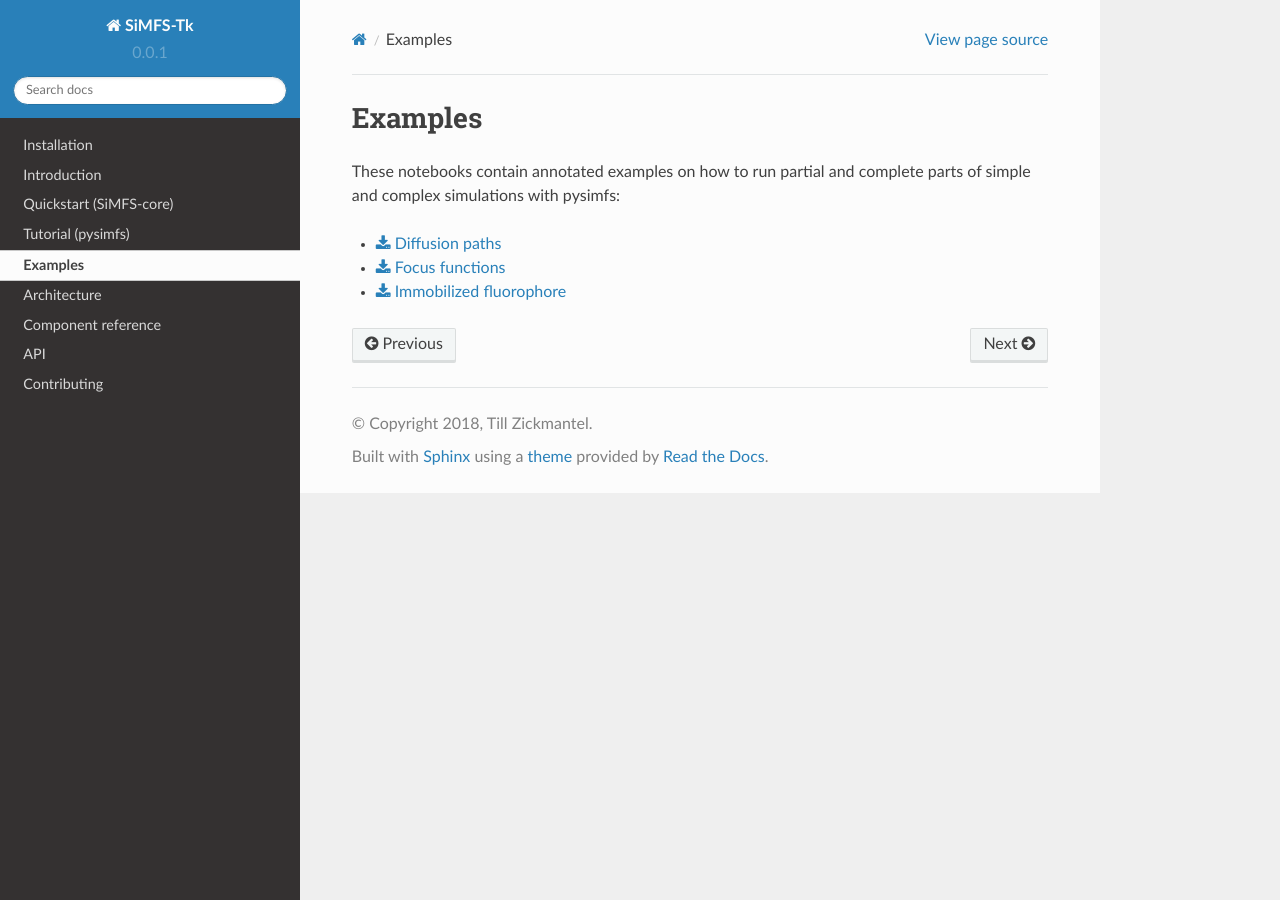
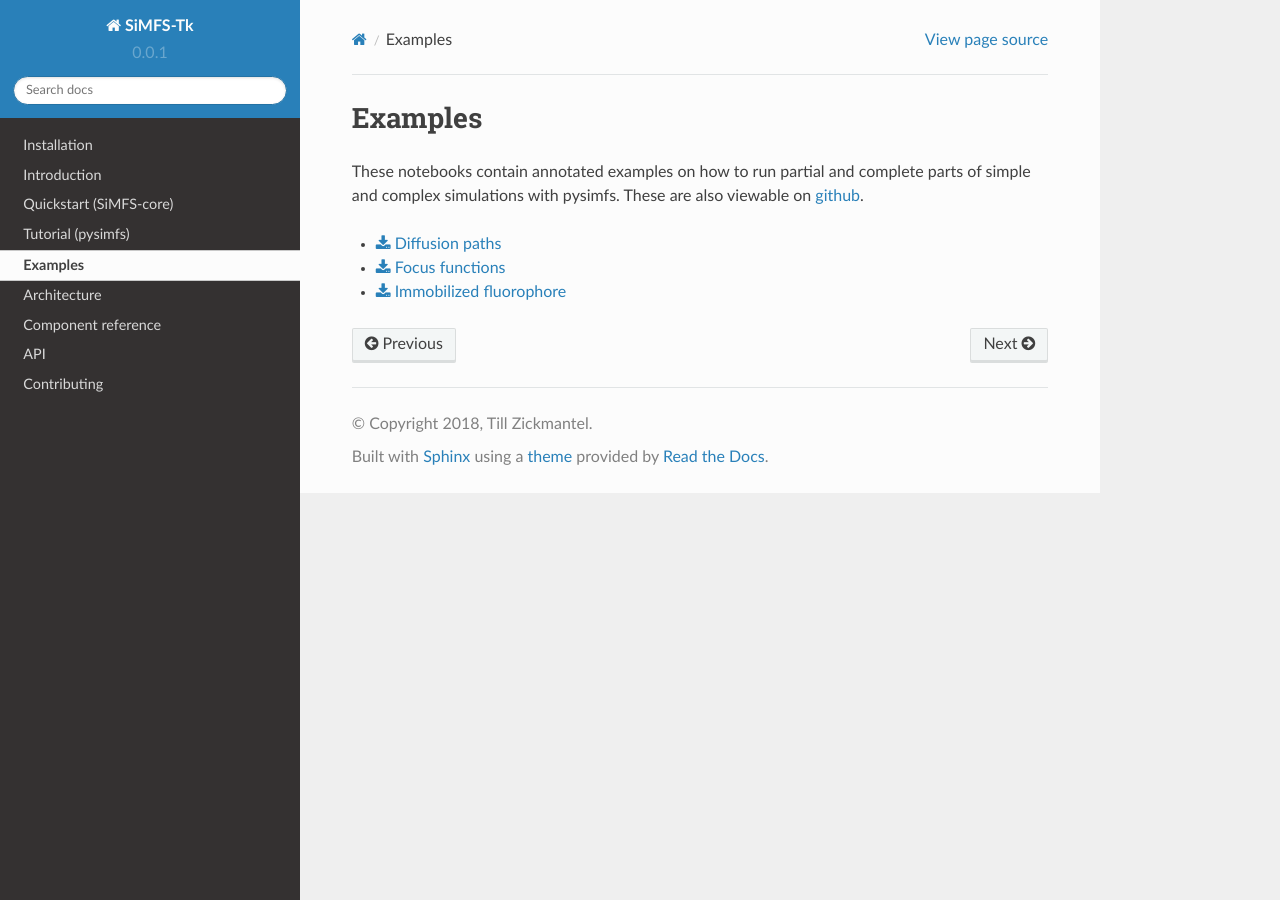
Before and after one commit to sponchcafe/SiMFS-doc, a Sphinx documentation site: the page built from source/examples.rst, in a window 1280 px wide. Built offline with Sphinx 7.4.7 and the Read the Docs theme 2.0.0, drawn with Linux system fonts in a browser that asks for light colours.

Commit message:
link to examples

```diff
--- a/source/examples.rst
+++ b/source/examples.rst
@@ -2,9 +2,11 @@ Examples
 ========
 
 These notebooks contain annotated examples on how to run partial and complete
-parts of simple and complex simulations with pysimfs:
-
+parts of simple and complex simulations with pysimfs. These are also viewable
+on github_.
 
 - :download:`Diffusion paths <examples/diffusion_paths.ipynb>`
 - :download:`Focus functions <examples/focus_functions.ipynb>`
 - :download:`Immobilized fluorophore <examples/immobilized_fluorophore.ipynb>`
+
+.. _github: https://github.com/sponchcafe/SiMFS-doc/tree/master/source/examples
```
